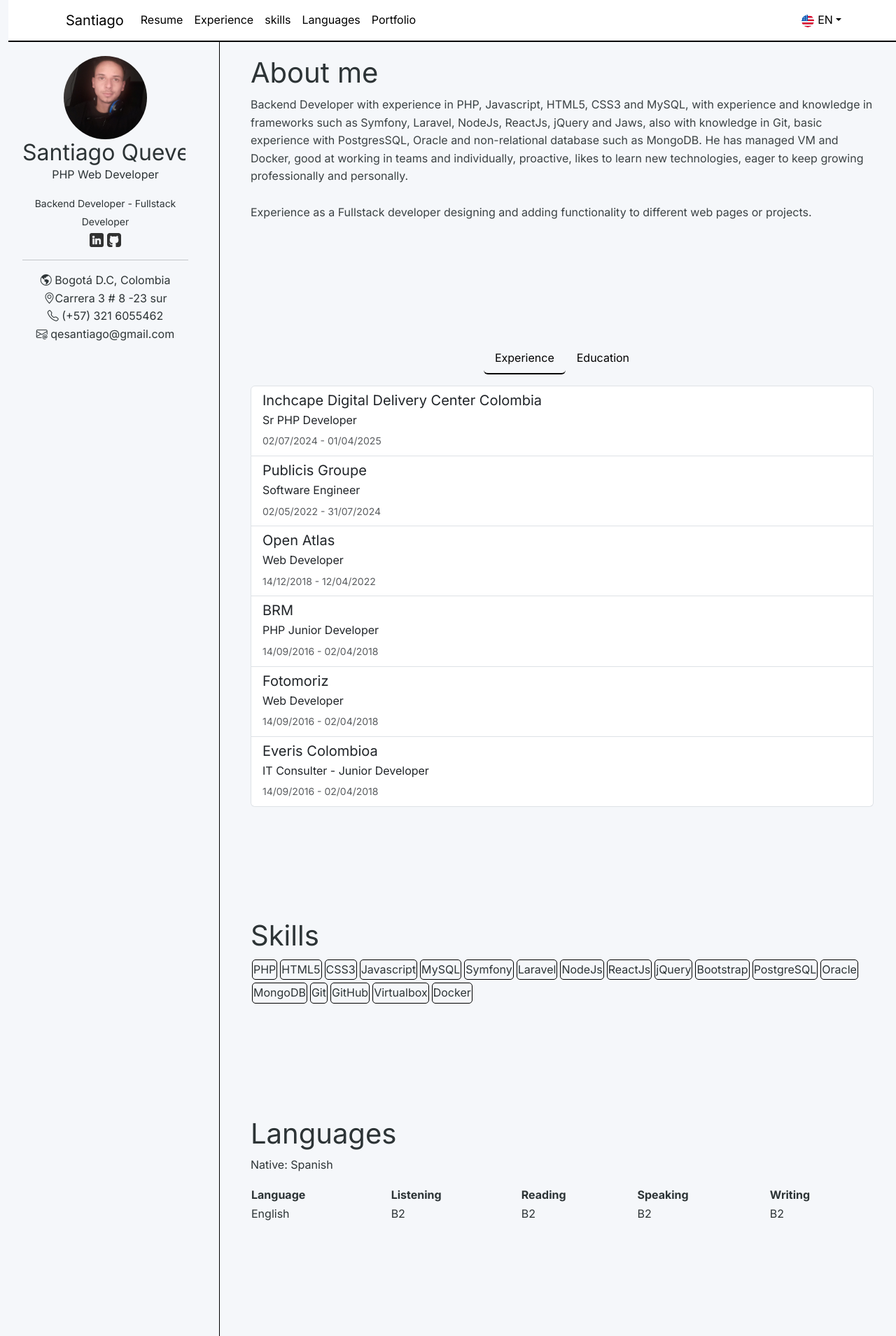
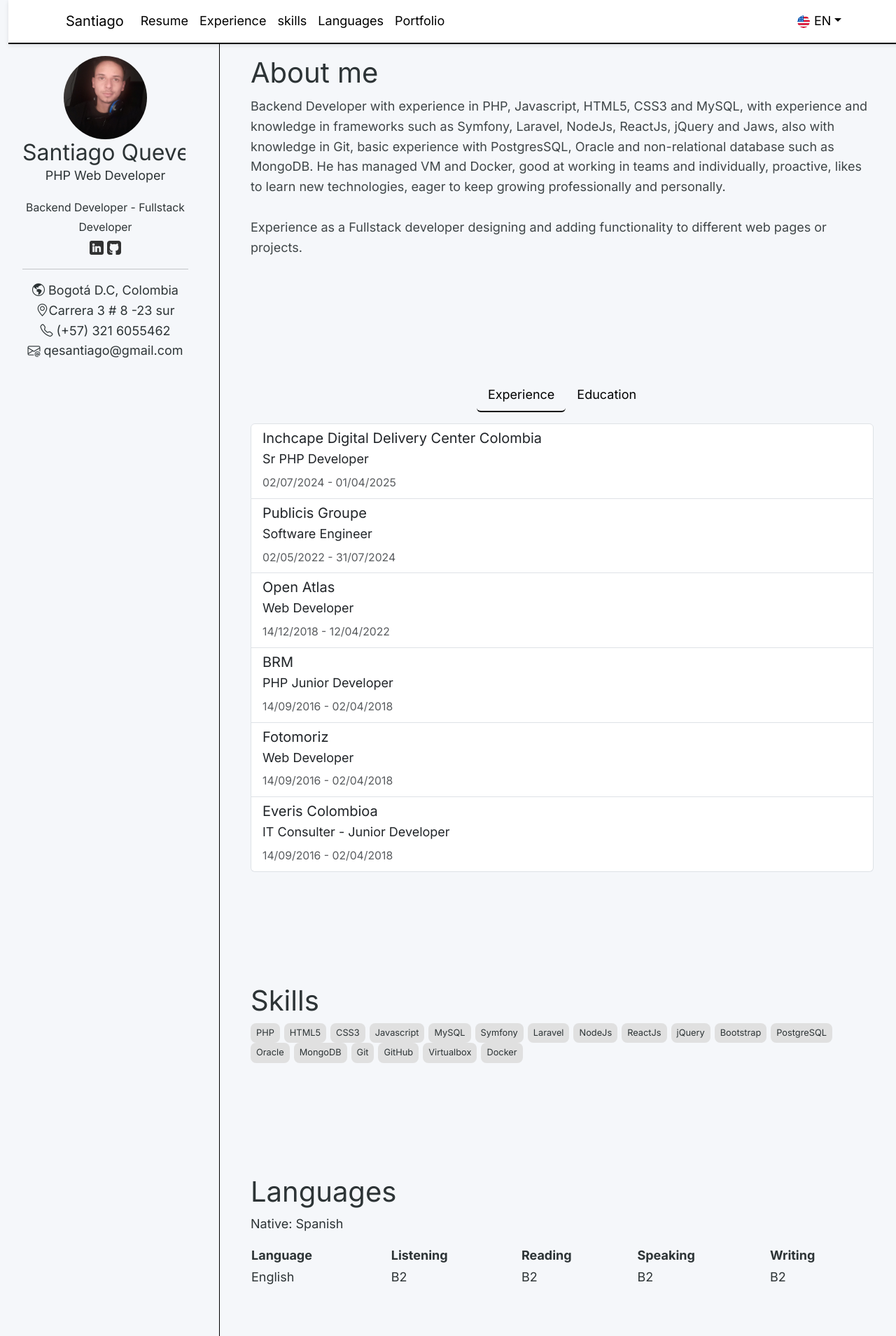
Before and after one commit to nasquevedo/NasQuevedo.github.io, a PHP site: page / in a window 1280 px wide. Shown: the top 1909 px of the page at 70% size. Run offline with PHP 8.4, Linux system fonts and the light colour scheme.

Commit message:
Improved the skill pills

```diff
--- a/index.css
+++ b/index.css
@@ -18,6 +18,7 @@ body {
   background-color: var(--color-bg);
   color: var(--color-text);
   line-height: 1.6;
+  font-size: clamp(16px, 2vw, 18px);
 }
 
 h1, h2, h3 {
@@ -31,8 +32,6 @@ section {
   max-width: 1000px;
   margin: auto;
 }
-
-
 
 button, .btn {
   background-color: var(--color-secondary);
@@ -56,6 +55,8 @@ button:hover, .btn:hover {
     position: fixed;
     top: 0;
     width: 100%;
+    background-color: white;
+    box-shadow: 0 2px 6px rgba(0, 0, 0, 0.1);
     z-index: 100;
 }
 
--- a/src/skills/skills.css
+++ b/src/skills/skills.css
@@ -4,8 +4,9 @@
 }
 
 .skill-pills {
-    border: 1px solid black;
-    margin: 2px;
-    border-radius: 5px 5px 5px 5px;
-    padding: 1px;
+    background-color: #e0e0e0;
+    border-radius: 8px;
+    padding: 4px 8px;
+    font-size: 0.8rem;
+    margin-right: 6px;
 }
```
